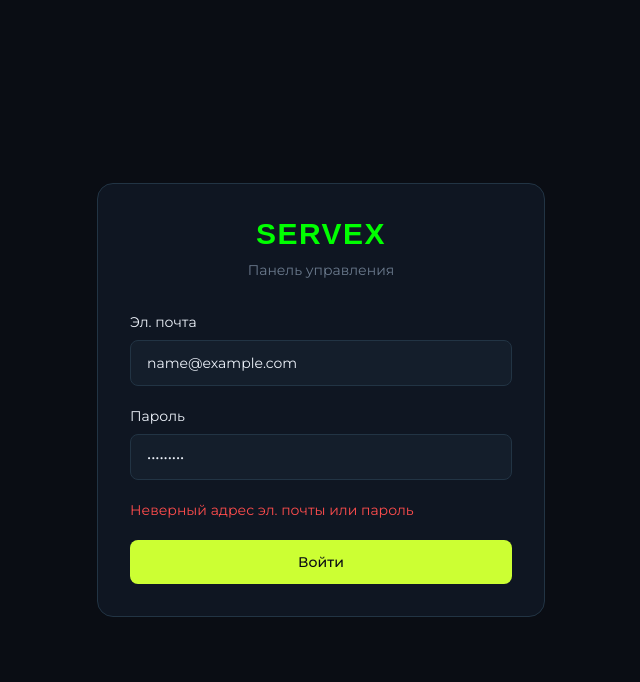
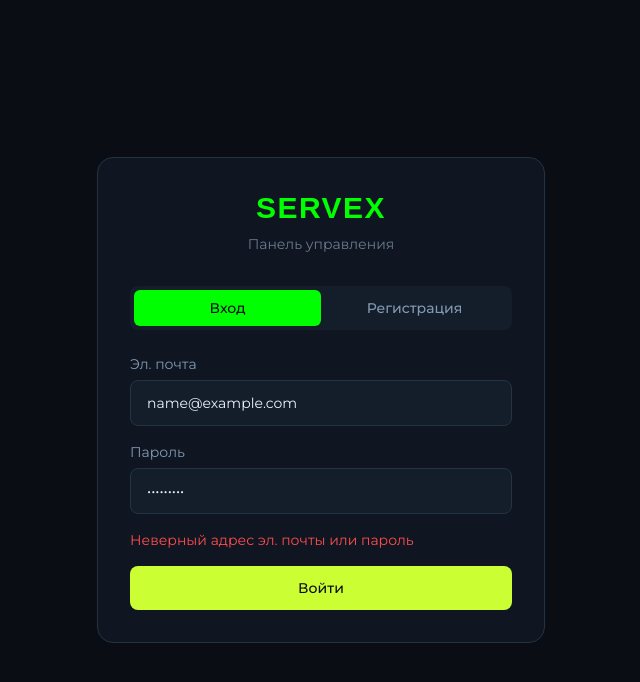
Before and after one commit to ss-twize/servex-platform, a Next.js app: page /login in a window 1280 px wide. Both pictures are taken after typing "name@example.com", "Sample123" into the empty fields and a click on the button "Войти". Shown: the top 682 px of the page, without its empty margins (319-959 px from the left). Built offline with nearby package versions, Linux system fonts and the light colour scheme; no server answers; a web font is replaced by a local one.

Commit message:
feat: add registration tab to login page

```diff
--- a/app/login/page.tsx
+++ b/app/login/page.tsx
@@ -4,131 +4,180 @@ import { useState } from 'react'
 import { useRouter } from 'next/navigation'
 import { createClient } from '@/lib/supabase/client'
 
+type Mode = 'login' | 'register'
+
 export default function LoginPage() {
   const router = useRouter()
+  const [mode, setMode] = useState<Mode>('login')
   const [email, setEmail] = useState('')
   const [password, setPassword] = useState('')
+  const [confirmPassword, setConfirmPassword] = useState('')
   const [error, setError] = useState<string | null>(null)
+  const [success, setSuccess] = useState<string | null>(null)
   const [loading, setLoading] = useState(false)
+
+  function switchMode(m: Mode) {
+    setMode(m)
+    setError(null)
+    setSuccess(null)
+    setPassword('')
+    setConfirmPassword('')
+  }
 
   async function handleSubmit(e: React.FormEvent) {
     e.preventDefault()
     setError(null)
+    setSuccess(null)
     setLoading(true)
 
     const supabase = createClient()
+
+    if (mode === 'register') {
+      if (password !== confirmPassword) {
+        setError('Пароли не совпадают')
+        setLoading(false)
+        return
+      }
+      if (password.length < 6) {
+        setError('Пароль должен содержать минимум 6 символов')
+        setLoading(false)
+        return
+      }
+      const { error } = await supabase.auth.signUp({ email, password })
+      if (error) {
+        setError(error.message.includes('already') ? 'Этот email уже зарегистрирован' : 'Ошибка регистрации. Попробуйте ещё раз.')
+        setLoading(false)
+        return
+      }
+      setSuccess('Аккаунт создан! Проверьте почту для подтверждения, затем войдите.')
+      setLoading(false)
+      return
+    }
+
+    // login
     const { error } = await supabase.auth.signInWithPassword({ email, password })
-
     if (error) {
       setError('Неверный адрес эл. почты или пароль')
       setLoading(false)
       return
     }
-
     router.push('/')
     router.refresh()
   }
 
+  const inputStyle = {
+    backgroundColor: '#141E2B',
+    border: '1px solid #223444',
+    color: '#EDF2FA',
+  }
+
   return (
-    <div
-      className="min-h-screen flex items-center justify-center p-4"
-      style={{ backgroundColor: '#0A0D14' }}
-    >
-      <div
-        className="w-full max-w-md rounded-2xl p-8"
-        style={{ backgroundColor: '#0F1622', border: '1px solid #223444' }}
-      >
+    <div className="min-h-screen flex items-center justify-center p-4" style={{ backgroundColor: '#0A0D14' }}>
+      <div className="w-full max-w-md rounded-2xl p-8" style={{ backgroundColor: '#0F1622', border: '1px solid #223444' }}>
+
         {/* Logo */}
         <div className="text-center mb-8">
-          <h1
-            className="text-3xl font-bold tracking-wider font-unbounded"
-            style={{ color: '#00FF00' }}
-          >
+          <h1 className="text-3xl font-bold tracking-wider font-unbounded" style={{ color: '#00FF00' }}>
             SERVEX
           </h1>
-          <p
-            className="mt-2 text-sm font-montserrat"
-            style={{ color: '#6B7A8D' }}
-          >
+          <p className="mt-2 text-sm font-montserrat" style={{ color: '#6B7A8D' }}>
             Панель управления
           </p>
         </div>
 
+        {/* Tab switcher */}
+        <div className="flex rounded-lg mb-6 p-1" style={{ backgroundColor: '#141E2B' }}>
+          {(['login', 'register'] as Mode[]).map((m) => (
+            <button
+              key={m}
+              type="button"
+              onClick={() => switchMode(m)}
+              className="flex-1 py-2 rounded-md text-sm font-medium font-montserrat transition-colors"
+              style={
+                mode === m
+                  ? { backgroundColor: '#00FF00', color: '#0A0D14' }
+                  : { color: '#8299B4' }
+              }
+            >
+              {m === 'login' ? 'Вход' : 'Регистрация'}
+            </button>
+          ))}
+        </div>
+
         {/* Form */}
-        <form onSubmit={handleSubmit} className="space-y-5">
+        <form onSubmit={handleSubmit} className="space-y-4">
           <div>
-            <label
-              htmlFor="email"
-              className="block text-sm mb-2 font-montserrat"
-              style={{ color: '#EDF2FA' }}
-            >
+            <label className="block text-sm mb-1.5 font-montserrat" style={{ color: '#8299B4' }}>
               Эл. почта
             </label>
             <input
-              id="email"
               type="email"
               value={email}
               onChange={(e) => setEmail(e.target.value)}
               required
               autoComplete="email"
+              placeholder="you@example.com"
               className="w-full px-4 py-3 rounded-lg text-sm outline-none transition-colors font-montserrat"
-              style={{
-                backgroundColor: '#141E2B',
-                border: '1px solid #223444',
-                color: '#EDF2FA',
-              }}
+              style={inputStyle}
               onFocus={(e) => (e.target.style.borderColor = '#00FF00')}
               onBlur={(e) => (e.target.style.borderColor = '#223444')}
-              placeholder="you@example.com"
             />
           </div>
 
           <div>
-            <label
-              htmlFor="password"
-              className="block text-sm mb-2 font-montserrat"
-              style={{ color: '#EDF2FA' }}
-            >
+            <label className="block text-sm mb-1.5 font-montserrat" style={{ color: '#8299B4' }}>
               Пароль
             </label>
             <input
-              id="password"
               type="password"
               value={password}
               onChange={(e) => setPassword(e.target.value)}
               required
-              autoComplete="current-password"
+              autoComplete={mode === 'login' ? 'current-password' : 'new-password'}
+              placeholder="••••••••"
               className="w-full px-4 py-3 rounded-lg text-sm outline-none transition-colors font-montserrat"
-              style={{
-                backgroundColor: '#141E2B',
-                border: '1px solid #223444',
-                color: '#EDF2FA',
-              }}
+              style={inputStyle}
               onFocus={(e) => (e.target.style.borderColor = '#00FF00')}
               onBlur={(e) => (e.target.style.borderColor = '#223444')}
-              placeholder="••••••••"
             />
           </div>
 
+          {mode === 'register' && (
+            <div>
+              <label className="block text-sm mb-1.5 font-montserrat" style={{ color: '#8299B4' }}>
+                Повторите пароль
+              </label>
+              <input
+                type="password"
+                value={confirmPassword}
+                onChange={(e) => setConfirmPassword(e.target.value)}
+                required
+                autoComplete="new-password"
+                placeholder="••••••••"
+                className="w-full px-4 py-3 rounded-lg text-sm outline-none transition-colors font-montserrat"
+                style={inputStyle}
+                onFocus={(e) => (e.target.style.borderColor = '#00FF00')}
+                onBlur={(e) => (e.target.style.borderColor = '#223444')}
+              />
+            </div>
+          )}
+
           {error && (
-            <p className="text-sm font-montserrat" style={{ color: '#FF4D4D' }}>
-              {error}
-            </p>
+            <p className="text-sm font-montserrat" style={{ color: '#FF4D4D' }}>{error}</p>
+          )}
+          {success && (
+            <p className="text-sm font-montserrat" style={{ color: '#00FF00' }}>{success}</p>
           )}
 
           <button
             type="submit"
             disabled={loading}
-            className="w-full py-3 rounded-lg text-sm font-medium transition-colors font-montserrat disabled:opacity-60 disabled:cursor-not-allowed"
+            className="w-full py-3 rounded-lg text-sm font-medium transition-colors font-montserrat disabled:opacity-60 disabled:cursor-not-allowed mt-2"
             style={{ backgroundColor: '#00FF00', color: '#0A0D14' }}
-            onMouseEnter={(e) => {
-              if (!loading) (e.target as HTMLButtonElement).style.backgroundColor = '#ccff33'
-            }}
-            onMouseLeave={(e) => {
-              if (!loading) (e.target as HTMLButtonElement).style.backgroundColor = '#00FF00'
-            }}
+            onMouseEnter={(e) => { if (!loading) (e.target as HTMLButtonElement).style.backgroundColor = '#ccff33' }}
+            onMouseLeave={(e) => { if (!loading) (e.target as HTMLButtonElement).style.backgroundColor = '#00FF00' }}
           >
-            {loading ? 'Вход...' : 'Войти'}
+            {loading ? '...' : mode === 'login' ? 'Войти' : 'Создать аккаунт'}
           </button>
         </form>
       </div>
```
